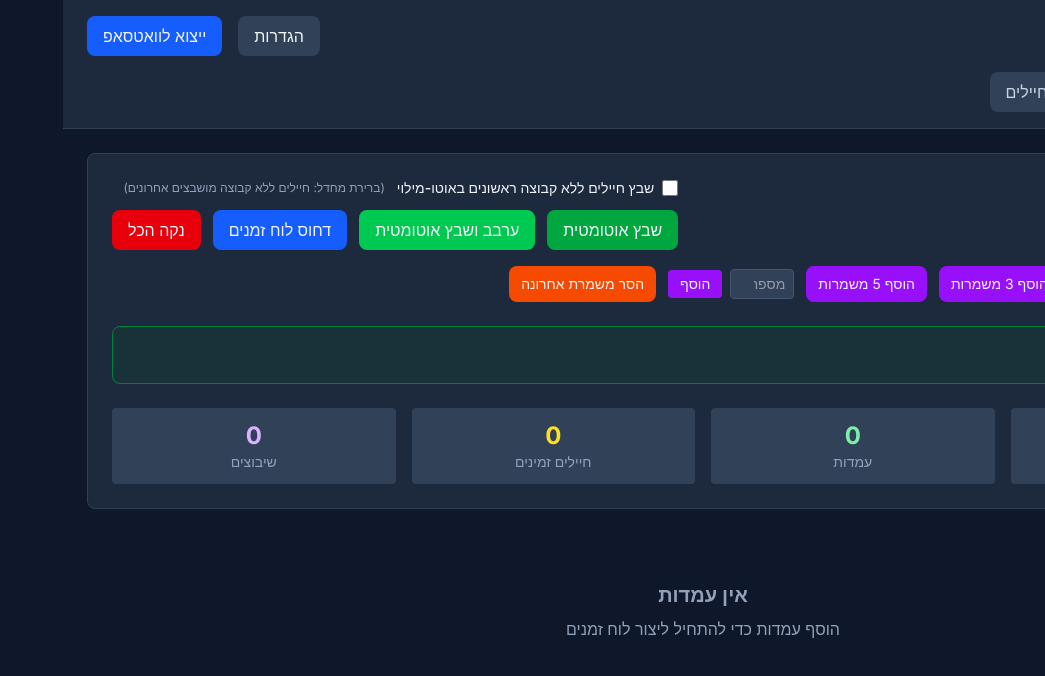
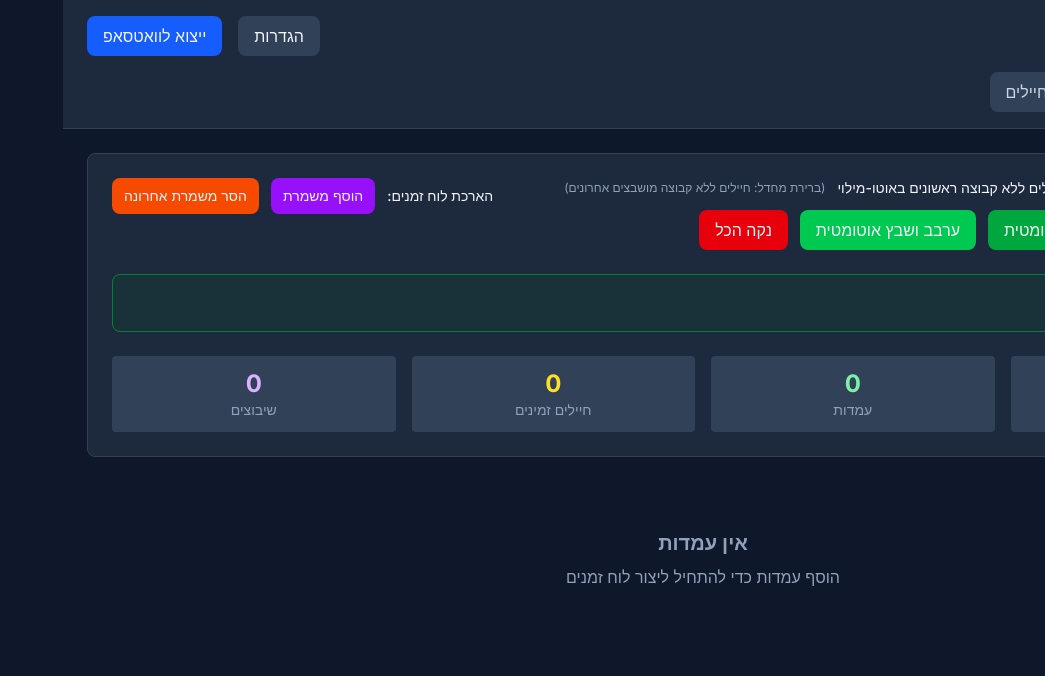
Before and after one commit to fyuval3/Shifter, a Next.js app: page / in a window 1280 px wide. Shown: the top 676 px of the page, without its empty margins (235-1280 px from the left). Built offline with nearby package versions, Linux system fonts and the light colour scheme.

Commit message:
Remove unused handleCompress function and related buttons from ScheduleControls component; update docker-compose.yml to remove version specification.

```diff
--- a/components/ScheduleControls.tsx
+++ b/components/ScheduleControls.tsx
@@ -89,63 +89,6 @@ export default function ScheduleControls({
     }
 
     onUpdateSchedule({ assignments: newAssignments });
-  };
-
-  const handleCompress = () => {
-    if (schedule.assignments.length === 0) {
-      alert('אין שיבוצים לדחיסה');
-      return;
-    }
-
-    const assignments = [...schedule.assignments];
-    const timeSlots = [...schedule.timeSlots];
-
-    // Find empty slots (slots with no assignments)
-    const slotsWithAssignments = new Set(assignments.map(a => a.timeSlotId));
-    const emptySlotIndices: number[] = [];
-
-    timeSlots.forEach((slot, index) => {
-      if (!slotsWithAssignments.has(slot.id)) {
-        emptySlotIndices.push(index);
-      }
-    });
-
-    if (emptySlotIndices.length === 0) {
-      alert('אין חורים בלוח הזמנים לדחיסה');
-      return;
-    }
-
-    // Sort empty slots in descending order to avoid index issues when shifting
-    emptySlotIndices.sort((a, b) => b - a);
-
-    // For each empty slot, shift all subsequent assignments forward
-    let shiftAmount = 0;
-    for (let slotIndex = 0; slotIndex < timeSlots.length; slotIndex++) {
-      const currentSlot = timeSlots[slotIndex];
-
-      // Check if this slot is empty
-      if (emptySlotIndices.includes(slotIndex)) {
-        shiftAmount++;
-        continue;
-      }
-
-      // If we have accumulated shift amount, move assignments from this slot to earlier slot
-      if (shiftAmount > 0) {
-        const targetSlotIndex = slotIndex - shiftAmount;
-        if (targetSlotIndex >= 0) {
-          const targetSlot = timeSlots[targetSlotIndex];
-
-          // Update assignments that were in the current slot to point to the target slot
-          assignments.forEach(assignment => {
-            if (assignment.timeSlotId === currentSlot.id) {
-              assignment.timeSlotId = targetSlot.id;
-            }
-          });
-        }
-      }
-    }
-
-    onUpdateSchedule({ assignments });
   };
 
   const handleClearAll = () => {
@@ -285,14 +228,6 @@ export default function ScheduleControls({
             </button>
 
             <button
-              onClick={handleCompress}
-              className="px-4 py-2 bg-blue-600 hover:bg-blue-700 rounded-lg transition-colors"
-              disabled={schedule.assignments.length === 0}
-            >
-              דחוס לוח זמנים
-            </button>
-
-            <button
               onClick={handleClearAll}
               className="px-4 py-2 bg-red-600 hover:bg-red-700 rounded-lg transition-colors"
               disabled={schedule.assignments.length === 0}
@@ -312,52 +247,6 @@ export default function ScheduleControls({
           >
             הוסף משמרת
           </button>
-
-          <button
-            onClick={() => handleAddTimeSlots(3)}
-            className="px-3 py-2 bg-purple-600 hover:bg-purple-700 rounded-lg transition-colors text-sm"
-          >
-            הוסף 3 משמרות
-          </button>
-
-          <button
-            onClick={() => handleAddTimeSlots(5)}
-            className="px-3 py-2 bg-purple-600 hover:bg-purple-700 rounded-lg transition-colors text-sm"
-          >
-            הוסף 5 משמרות
-          </button>
-
-          <div className="flex items-center gap-2">
-            <input
-              type="number"
-              min="1"
-              max="20"
-              placeholder="מספר"
-              className="w-16 px-2 py-1 bg-slate-700 border border-slate-600 rounded text-sm focus:ring-2 focus:ring-purple-500 focus:border-transparent"
-              onKeyDown={(e) => {
-                if (e.key === 'Enter') {
-                  const value = parseInt((e.target as HTMLInputElement).value);
-                  if (value > 0) {
-                    handleAddTimeSlots(value);
-                    (e.target as HTMLInputElement).value = '';
-                  }
-                }
-              }}
-            />
-            <button
-              onClick={(e) => {
-                const input = e.currentTarget.previousElementSibling as HTMLInputElement;
-                const value = parseInt(input.value);
-                if (value > 0) {
-                  handleAddTimeSlots(value);
-                  input.value = '';
-                }
-              }}
-              className="px-3 py-1 bg-purple-600 hover:bg-purple-700 rounded text-sm transition-colors"
-            >
-              הוסף
-            </button>
-          </div>
 
           <button
             onClick={handleRemoveLastTimeSlot}
--- a/docker-compose.yml
+++ b/docker-compose.yml
@@ -1,5 +1,3 @@
-version: '3.8'
-
 services:
   shifter-app:
     build:
```
